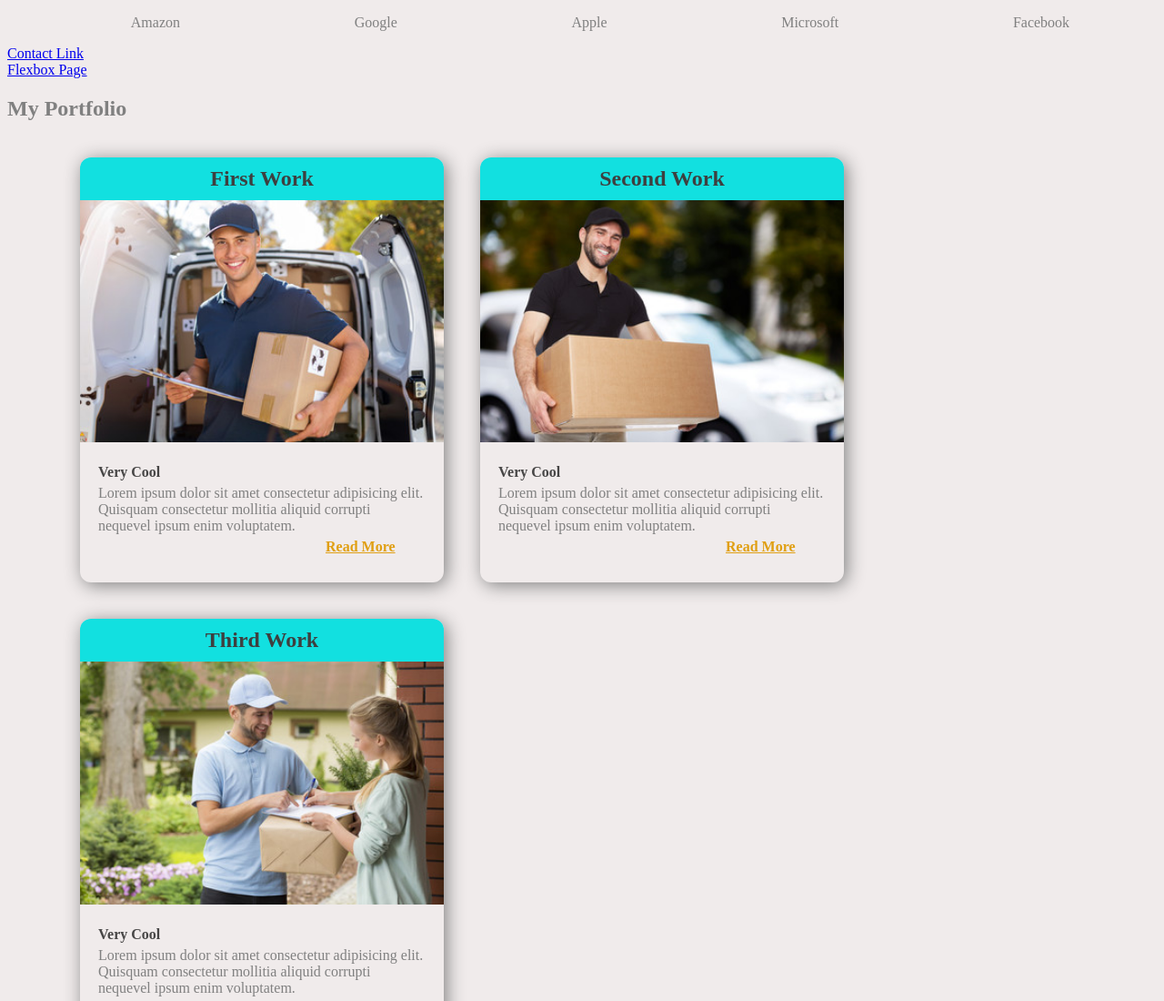
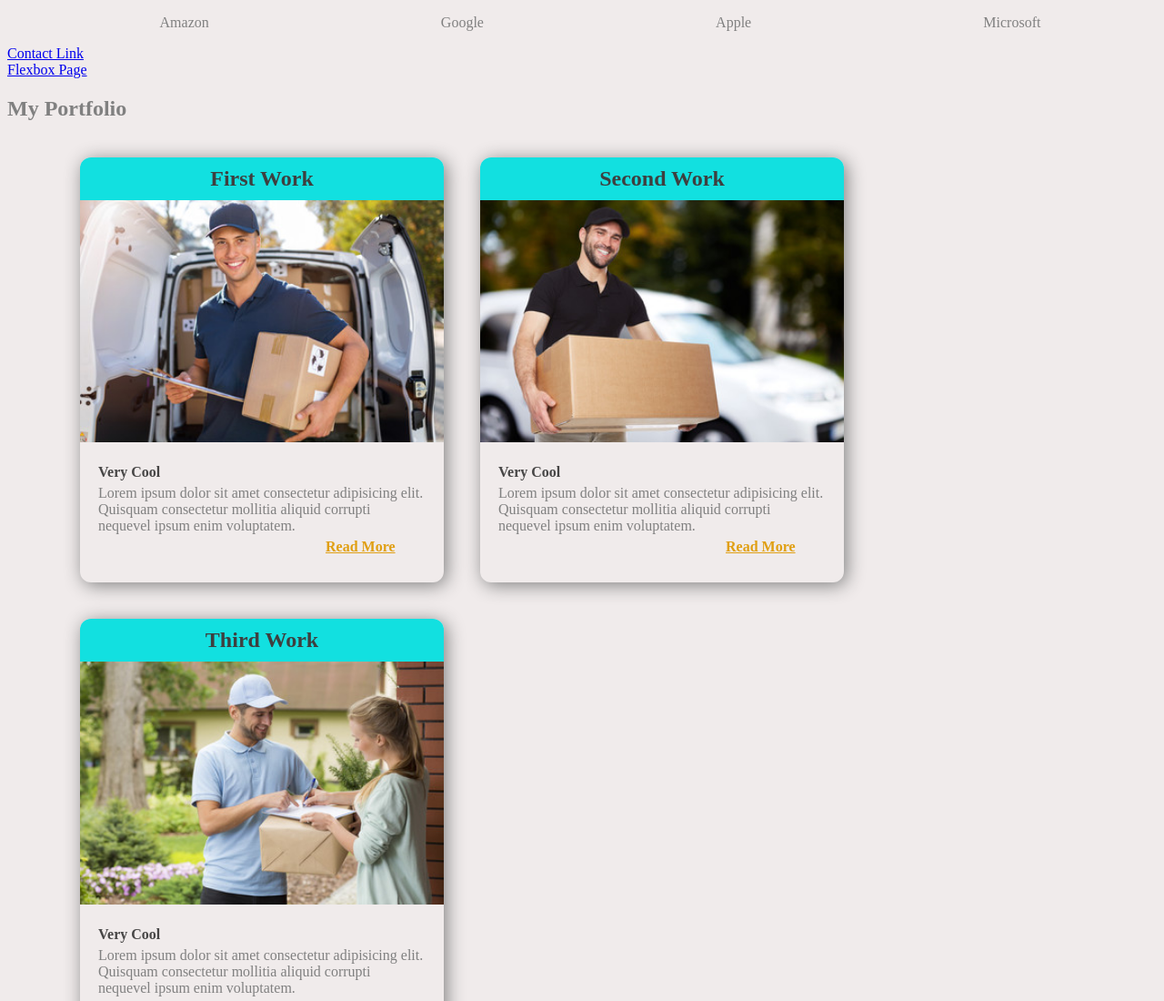
Before and after one commit to Azemchap/TEST_Project, a plain HTML site: page index.html in a window 1280 px wide. Shown: the top 1100 px of the page at 91% size. Drawn offline with Linux system fonts and the light colour scheme.

Commit message:
second commit

```diff
--- a/index.html
+++ b/index.html
@@ -17,7 +17,6 @@
             <li>Google</li>
             <li>Apple</li>
             <li>Microsoft</li>
-            <li>Facebook</li>
         </ol>
 
 
```
